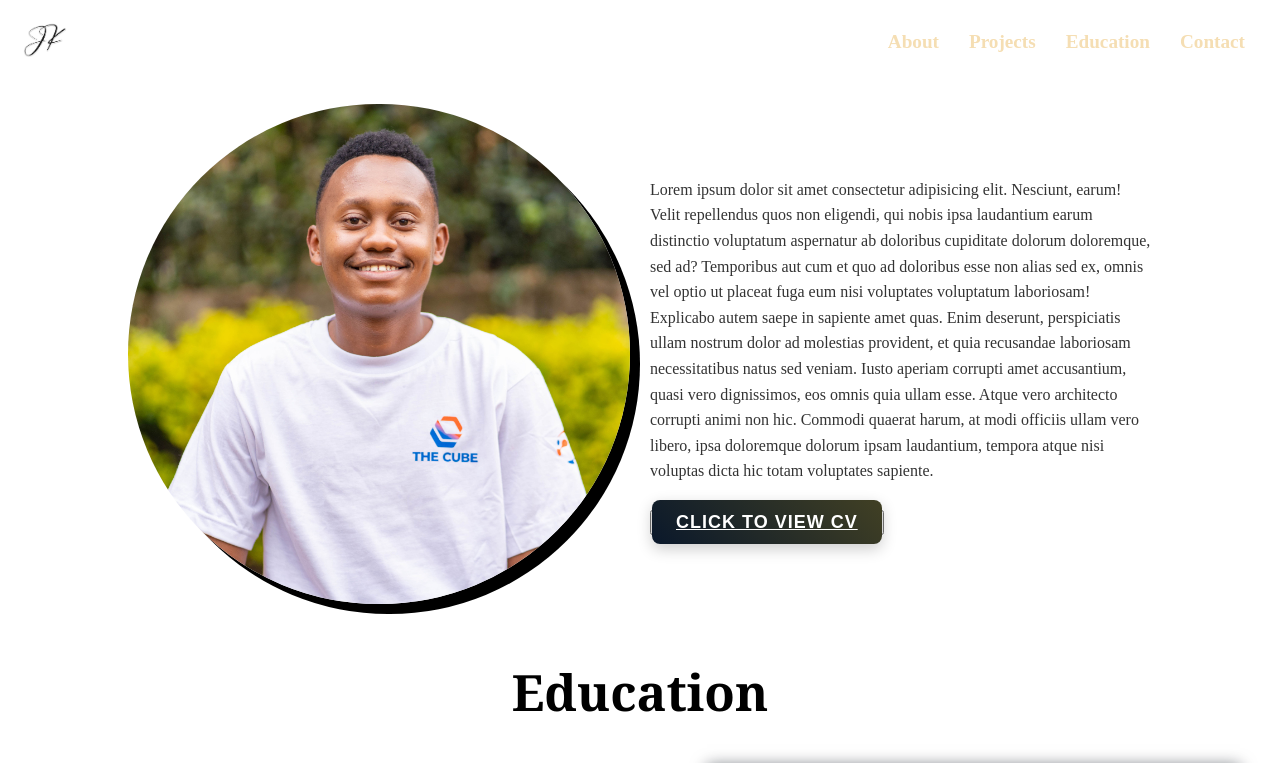
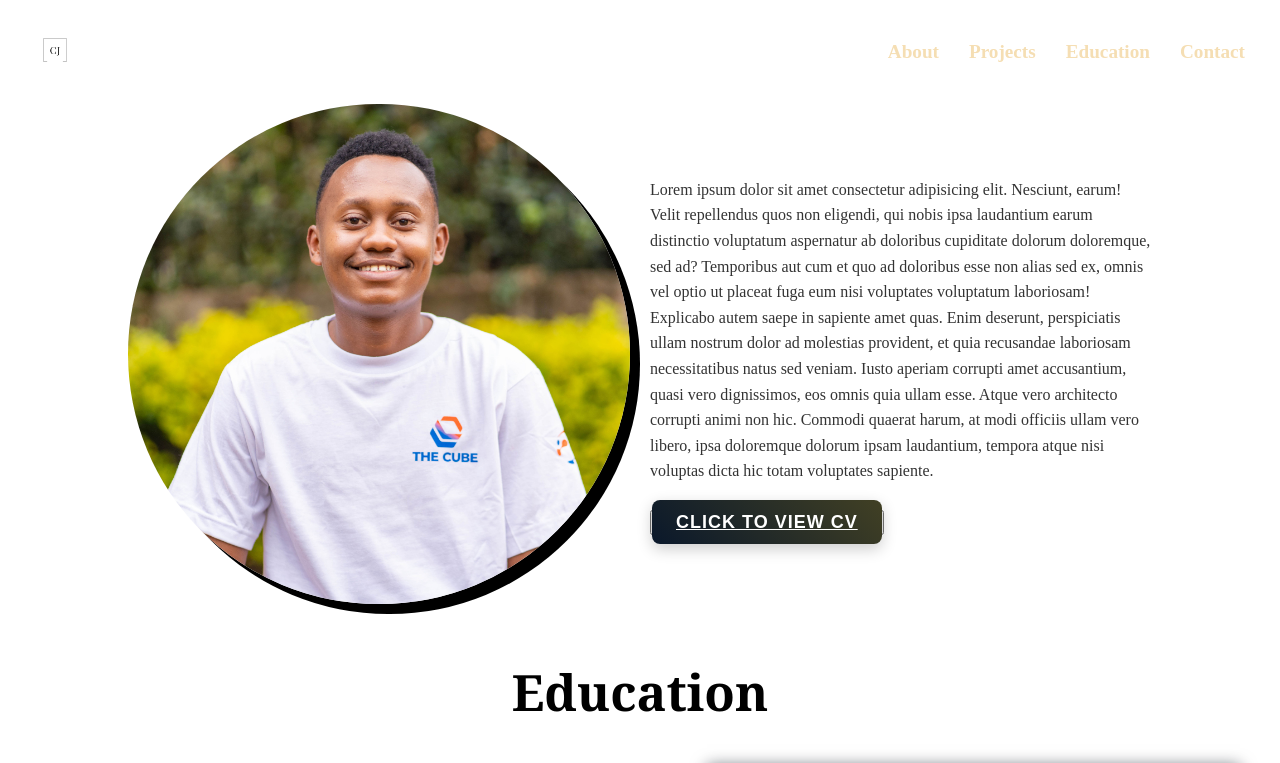
Before and after one commit to murimicj/Portfolio, a plain HTML site: page index.html in a window 1280 px wide. Shown: the top 763 px of the page. Drawn offline with Linux system fonts and the light colour scheme; grey boxes are pictures that could not be loaded.

Commit message:
logo update

```diff
--- a/css/index.css
+++ b/css/index.css
@@ -37,8 +37,9 @@
     margin: 0 15px;
 }
 .logo img{
-    height: 50px; /* Adjust size as needed */
+    height: 70px; /* Adjust size as needed */
     transition: transform 0.3s ease; /* Smooth scaling */
+    border-radius: 50px;
 }
 .burger-menu {
     display: none;
--- a/index.html
+++ b/index.html
@@ -10,7 +10,7 @@
 <body>
     <nav class="navbar">
         <div class="logo">
-         <a href="#home">   <img src="assets/JK-Logo-copy.png" alt=""></a>
+         <a href="#home">   <img src="assets/cj.png" alt=""></a>
         </div>
         <ul class="nav-link">
             <li><a href="#about">About</a></li>
@@ -61,7 +61,7 @@
                 </div>
 
 
-            </div>
+            </div><br><br><br>
             <h3 class="heading"> Work Experience</h3>
             <div class="work-exp">
                 <div class="work">
@@ -138,7 +138,7 @@
         <div class="footer-container">
             <!-- Logo Section -->
             <div class="footer-logo">
-                <img src="assets/JK-Logo-copy.png" alt="Logo">
+               <a href="#home"> <img src="assets/cj.png" alt="Logo"></a>
                 <p>Innovating the future.</p>
             </div>
 
```
Also changed, not shown: assets/cj.png (added).
